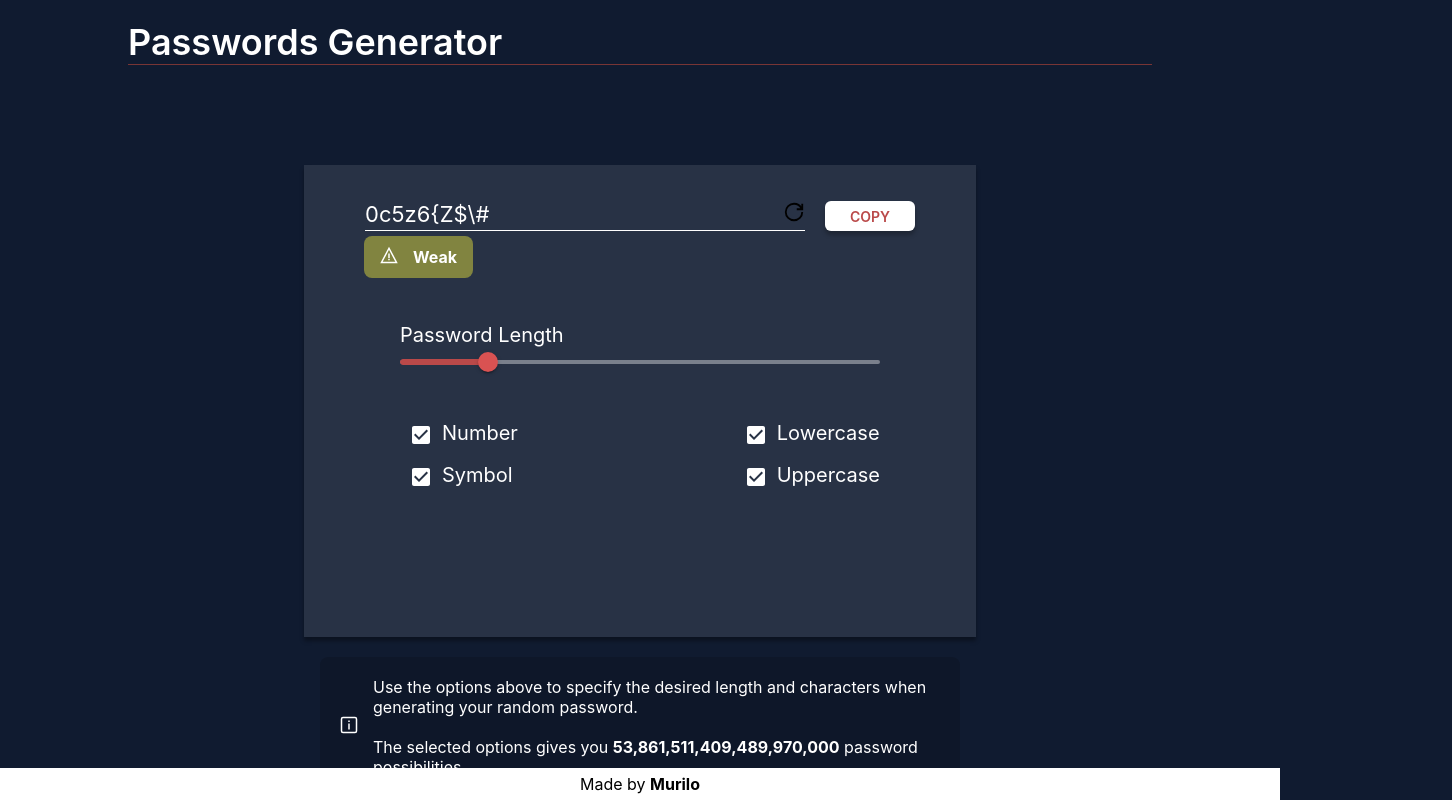
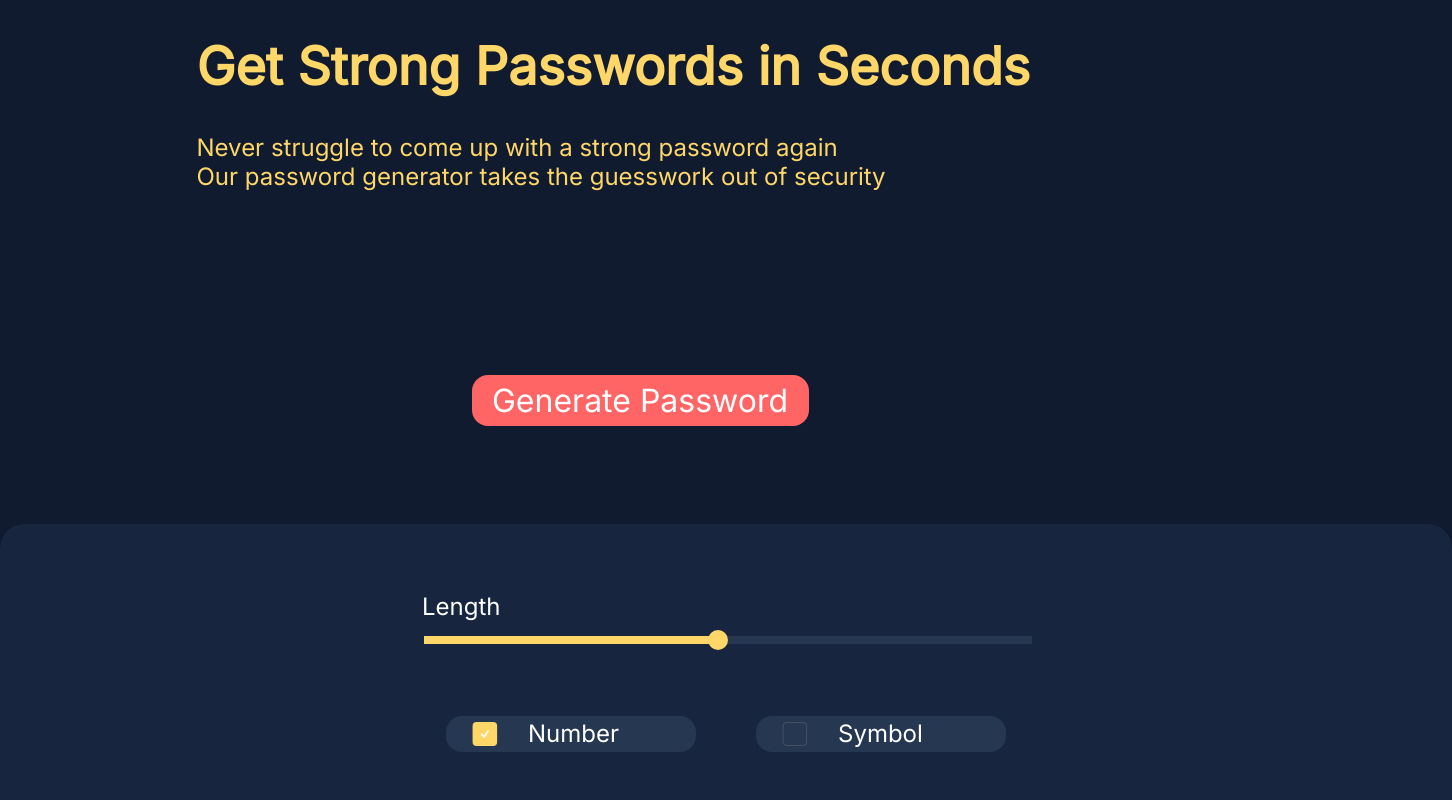
Before and after one commit to Murilo-Luciano/password-generator, a Next.js app: page / in a window 1280 px wide. Shown: the top 800 px of the page, 1452 px wide, since content can reach past the window. Built offline with nearby package versions, Linux system fonts and the light colour scheme.

Commit message:
index.tsx

```diff
--- a/pages/_app.tsx
+++ b/pages/_app.tsx
@@ -1,5 +1,4 @@
 import "../styles/globals.css";
-import "../styles/Home.css";
 import "../styles/Staging.css";
 
 import type { AppProps } from "next/app";
--- a/pages/index.tsx
+++ b/pages/index.tsx
@@ -1,238 +1,82 @@
-import { Alert, Checkbox, Slider, Snackbar } from "@mui/material";
+import React, { useEffect, useState } from "react";
+import HeroSection from "../components/HeroSection";
+import colors from "../styles/colors";
+import articles from "../utils/articles";
 import Head from "next/head";
-import React, { useEffect, useState } from "react";
-import { IconContext } from "react-icons";
-import {
-  GrRefresh,
-  GrStatusInfo,
-  GrValidate,
-  GrClear,
-  GrAlert,
-} from "react-icons/gr";
+import GeneratorSection from "../components/GeneratorSection";
 
-export default function Home() {
-  const [passwordLength, setPasswordLength] = useState(10);
-  const [hasNumber, setHasNumber] = useState(true);
-  const [hasSymbol, setHasSymbol] = useState(true);
-  const [hasLowercase, setHasLowercase] = useState(true);
-  const [hasUppercase, setHasUppercase] = useState(true);
-  const [refresh, setRefresh] = useState(false);
-  const [password, setPassword] = useState("");
-  const [passwordPossibilities, setPasswordPossibilities] = useState();
-  const [passwordStrength, setPasswordStrength] = useState("");
-  const [hasError, setHasError] = useState(false);
-
-  const getPassword = async () => {
-    const res = await fetch(
-      `/api/passwordGenerator?length=${passwordLength}&hasNumber=${hasNumber}&hasSymbol=${hasSymbol}&hasLowercase=${hasLowercase}&hasUppercase=${hasUppercase}`
-    );
-
-    if (res.status === 400) setHasError(true);
-
-    const { password, possibilities, strength } = await res.json();
-
-    setHasError(false);
-    setPassword(password);
-    setPasswordPossibilities(possibilities);
-    setPasswordStrength(strength);
-  };
-
-  useEffect(() => {
-    getPassword();
-    setRefresh(false);
-  }, [
-    passwordLength,
-    hasNumber,
-    hasSymbol,
-    hasLowercase,
-    hasUppercase,
-    refresh,
-  ]);
-
-  const StrengthDisplay = () => {
-    if (passwordStrength == "veryStrong")
-      return (
-        <div className="strengthDescription strengthDescriptionVeryStrong">
-          <div>
-            <GrValidate className="infoIcon" />
-          </div>
-          Very Strong
-        </div>
-      );
-
-    if (passwordStrength == "strong")
-      return (
-        <div className="strengthDescription strengthDescriptionStrong">
-          <div>
-            <GrValidate className="infoIcon" />
-          </div>
-          Strong
-        </div>
-      );
-
-    if (passwordStrength == "veryWeak")
-      return (
-        <div className="strengthDescription strengthDescriptionVeryWeak">
-          <div>
-            <GrClear className="infoIcon" />
-          </div>
-          Very weak
-        </div>
-      );
-
-    return (
-      <div className="strengthDescription strengthDescriptionWeak">
-        <div>
-          <GrAlert className="infoIcon" />
-        </div>
-        Weak
-      </div>
-    );
-  };
-
+export default function Staging() {
   return (
     <>
       <Head>
         <title>Passwords Generator</title>
         <meta name="description" content="Password generator" />
+        <link
+          href="https://fonts.googleapis.com/css?family=Inter"
+          rel="stylesheet"
+        />
         <link rel="icon" type="image/png" sizes="16x16" href="/icon16.png" />
         <link rel="icon" type="image/png" sizes="32x32" href="/icon32.png" />
         <link rel="icon" type="image/png" sizes="48x48" href="/icon48.png" />
         <link rel="icon" type="image/png" sizes="64x64" href="/icon64.png" />
       </Head>
-      {hasError ? (
-        <Snackbar
-          open={hasError}
-          anchorOrigin={{ vertical: "top", horizontal: "center" }}
-        >
-          <Alert severity="error">At least one option must be selected</Alert>
-        </Snackbar>
-      ) : null}
-      <div className="header">Passwords Generator</div>
-      <div className="contentContainer">
-        <div className="passwordDisplayContainer">
-          <div className="passwordTextField">
-            {password}
-            <IconContext.Provider value={{ className: "icon" }}>
-              <GrRefresh onClick={() => setRefresh(true)} />
-            </IconContext.Provider>
-          </div>
-          <div
-            className="copyButton"
-            onClick={() => navigator.clipboard.writeText(password!)}
-          >
-            COPY
-          </div>
-        </div>
 
-        <StrengthDisplay />
+      <HeroSection />
 
-        <div className="passwordOptionsContainer">
-          Password Length
-          <Slider
-            valueLabelDisplay="auto"
-            max={50}
-            min={1}
-            defaultValue={10}
-            onChange={(_, value) => setPasswordLength(value as number)}
-            sx={{
-              color: "#BA4949",
-              "& .MuiSlider-rail": {
-                color: "white",
-              },
-              "& .MuiSlider-thumb": {
-                color: "#D95252",
-              },
-            }}
-          />
-          <div className="checkboxContainer">
-            <div>
-              <div>
-                <Checkbox
-                  defaultChecked={true}
-                  sx={{
-                    color: "white",
-                    "&.Mui-checked": {
-                      color: "white",
-                    },
-                  }}
-                  onChange={(_, checked) => setHasNumber(checked)}
-                />
-                Number
-              </div>
-              <div>
-                <Checkbox
-                  defaultChecked={true}
-                  sx={{
-                    color: "white",
-                    "&.Mui-checked": {
-                      color: "white",
-                    },
-                  }}
-                  onChange={(_, checked) => setHasSymbol(checked)}
-                />
-                Symbol
-              </div>
-            </div>
-            <div>
-              <div>
-                <Checkbox
-                  defaultChecked={true}
-                  sx={{
-                    color: "white",
-                    "&.Mui-checked": {
-                      color: "white",
-                    },
-                  }}
-                  onChange={(_, checked) => setHasLowercase(checked)}
-                />
-                Lowercase
-              </div>
-              <div>
-                <Checkbox
-                  defaultChecked={true}
-                  sx={{
-                    color: "white",
-                    "&.Mui-checked": {
-                      color: "white",
-                    },
-                  }}
-                  onChange={(_, checked) => setHasUppercase(checked)}
-                />
-                Uppercase
-              </div>
-            </div>
-          </div>
-        </div>
-      </div>
-      <div className="description">
-        <div>
-          <GrStatusInfo className="infoIcon" />
-        </div>
-        <div>
-          Use the options above to specify the desired length and characters
-          when generating your random password.
-          <br />
-          <br />
-          The selected options gives you{" "}
-          <strong>
-            {(passwordPossibilities as any as number)?.toString().includes("e+")
-              ? passwordPossibilities
-              : (passwordPossibilities as any as number)?.toLocaleString()}
-          </strong>{" "}
-          password possibilities.
-        </div>
-      </div>
-      <div className="footer">
-        Made by&nbsp;
+      <GeneratorSection />
+
+      <div style={{ height: 140 }} />
+
+      <ArticlesSection articles={articles} />
+
+      <Footer />
+    </>
+  );
+}
+
+const ArticlesSection = (props: {
+  articles: { title: string; paragraphs: string[] }[];
+}) => {
+  return (
+    <div className="articles-section">
+      {props.articles.map((article, index) => (
+        <article key={index}>
+          <section>
+            <h1>{article.title}</h1>
+            {article.paragraphs.map((paragraph) => (
+              <p key={index}>{paragraph}</p>
+            ))}
+          </section>
+        </article>
+      ))}
+    </div>
+  );
+};
+
+const Footer = () => {
+  return (
+    <div
+      style={{
+        height: 32,
+        display: "flex",
+        alignItems: "center",
+        justifyContent: "center",
+        backgroundColor: colors.yellow,
+        color: colors.black,
+        fontSize: 18,
+      }}
+    >
+      <p>
+        Made by{" "}
         <a
           href="https://github.com/Murilo-Luciano"
           target="_blank"
           rel="noreferrer"
+          style={{ textDecoration: "none", color: "black" }}
         >
-          Murilo
+          <strong>Murilo</strong>
         </a>
-      </div>
-    </>
+      </p>
+    </div>
   );
-}
+};
--- a/pages/staging.tsx
+++ /dev/null
@@ -1,78 +0,0 @@
-import React, { useEffect, useState } from "react";
-import HeroSection from "../components/HeroSection";
-import colors from "../styles/colors";
-import articles from "../utils/articles";
-import Head from "next/head";
-import GeneratorSection from "../components/GeneratorSection";
-
-export default function Staging() {
-  return (
-    <>
-      <Head>
-        <title>Passwords Generator</title>
-        <meta name="description" content="Password generator" />
-        <link
-          href="https://fonts.googleapis.com/css?family=Inter"
-          rel="stylesheet"
-        />
-      </Head>
-
-      <HeroSection />
-
-      <GeneratorSection />
-
-      <div style={{ height: 140 }} />
-
-      <ArticlesSection articles={articles} />
-
-      <Footer />
-    </>
-  );
-}
-
-const ArticlesSection = (props: {
-  articles: { title: string; paragraphs: string[] }[];
-}) => {
-  return (
-    <div className="articles-section">
-      {props.articles.map((article, index) => (
-        <article key={index}>
-          <section>
-            <h1>{article.title}</h1>
-            {article.paragraphs.map((paragraph) => (
-              <p key={index}>{paragraph}</p>
-            ))}
-          </section>
-        </article>
-      ))}
-    </div>
-  );
-};
-
-const Footer = () => {
-  return (
-    <div
-      style={{
-        height: 32,
-        display: "flex",
-        alignItems: "center",
-        justifyContent: "center",
-        backgroundColor: colors.yellow,
-        color: colors.black,
-        fontSize: 18,
-      }}
-    >
-      <p>
-        Made by{" "}
-        <a
-          href="https://github.com/Murilo-Luciano"
-          target="_blank"
-          rel="noreferrer"
-          style={{ textDecoration: "none", color: "black" }}
-        >
-          <strong>Murilo</strong>
-        </a>
-      </p>
-    </div>
-  );
-};
--- a/styles/Home.css
+++ /dev/null
@@ -1,152 +0,0 @@
-.header {
-  margin: 0 auto;
-  margin-top: 20px;
-  margin-bottom: 100px;
-  border-bottom: 1px solid #783535;
-  width: 80%;
-  font-weight: 600;
-  font-size: 36px;
-}
-
-.contentContainer {
-  display: flex;
-  flex-direction: column;
-  align-items: center;
-  padding: 36px;
-  margin: 0 auto;
-  background-color: rgba(255, 255, 255, 0.1);
-  box-shadow: 0px 4px 4px rgba(0, 0, 0, 0.35);
-  width: 600px;
-  height: 400px;
-}
-
-.passwordDisplayContainer {
-  display: flex;
-  flex-direction: row;
-  justify-content: space-between;
-  width: 550px;
-}
-
-.passwordTextField {
-  display: flex;
-  flex-direction: row;
-  justify-content: space-between;
-  border-bottom: 1px solid #ffffff;
-  width: 80%;
-  font-size: 22px;
-}
-
-.icon {
-  transition: transform 0.3s;
-}
-
-.icon:active {
-  transform: rotate(360deg);
-}
-
-.copyButton {
-  display: flex;
-  justify-content: center;
-  align-items: center;
-  width: 90px;
-  height: 30px;
-  background: #ffffff;
-  box-shadow: 0px 4px 4px rgba(0, 0, 0, 0.25);
-  border-radius: 6px;
-  color: #ba4949;
-  font-weight: 600;
-  font-size: 14px;
-  user-select: none;
-}
-
-.copyButton:hover {
-  background-color: #cacaca;
-}
-
-.copyButton:active {
-  box-shadow: 0px 4px 4px rgba(0, 0, 0, 0.5);
-  transform: translateY(4px);
-}
-
-.passwordOptionsContainer {
-  margin-top: 45px;
-  width: 80%;
-  height: 130;
-  font-size: 20px;
-}
-
-.checkboxContainer {
-  display: flex;
-  justify-content: space-between;
-  margin-top: 32px;
-}
-
-.description {
-  display: flex;
-  flex-direction: row;
-  align-items: center;
-  justify-content: space-between;
-  width: 600px;
-  margin: 0 auto;
-  margin-top: 20px;
-  padding: 20px;
-  background-color: rgb(0, 0, 0, 0.15);
-  border-radius: 8px;
-}
-
-.strengthDescription {
-  align-self: flex-start;
-  display: flex;
-  flex-direction: row;
-  align-items: center;
-  height: 10px;
-  margin-top: 5px;
-  margin-left: 24px;
-  padding: 16px;
-  border-radius: 8px;
-  font-weight: bold;
-}
-
-.strengthDescriptionVeryStrong {
-  background-color: rgba(62, 139, 177, 0.65);
-}
-
-.strengthDescriptionStrong {
-  background-color: rgba(62, 177, 72, 0.65);
-}
-
-.strengthDescriptionVeryWeak {
-  background-color: rgba(177, 62, 62, 0.65);
-}
-
-.strengthDescriptionWeak {
-  background-color: rgba(177, 177, 62, 0.65);
-}
-
-.infoIcon {
-  font-size: 18px;
-  margin-right: 15px;
-}
-
-.infoIcon > path {
-  stroke: white;
-}
-
-.footer {
-  display: flex;
-  justify-content: center;
-  align-items: center;
-  position: fixed;
-  bottom: 0;
-  left: 0px;
-  width: 100%;
-  height: 32px;
-  background: #ffffff;
-  color: black;
-}
-
-.footer > a {
-  text-decoration: none;
-  color: inherit;
-  font-weight: bold;
-}
```
